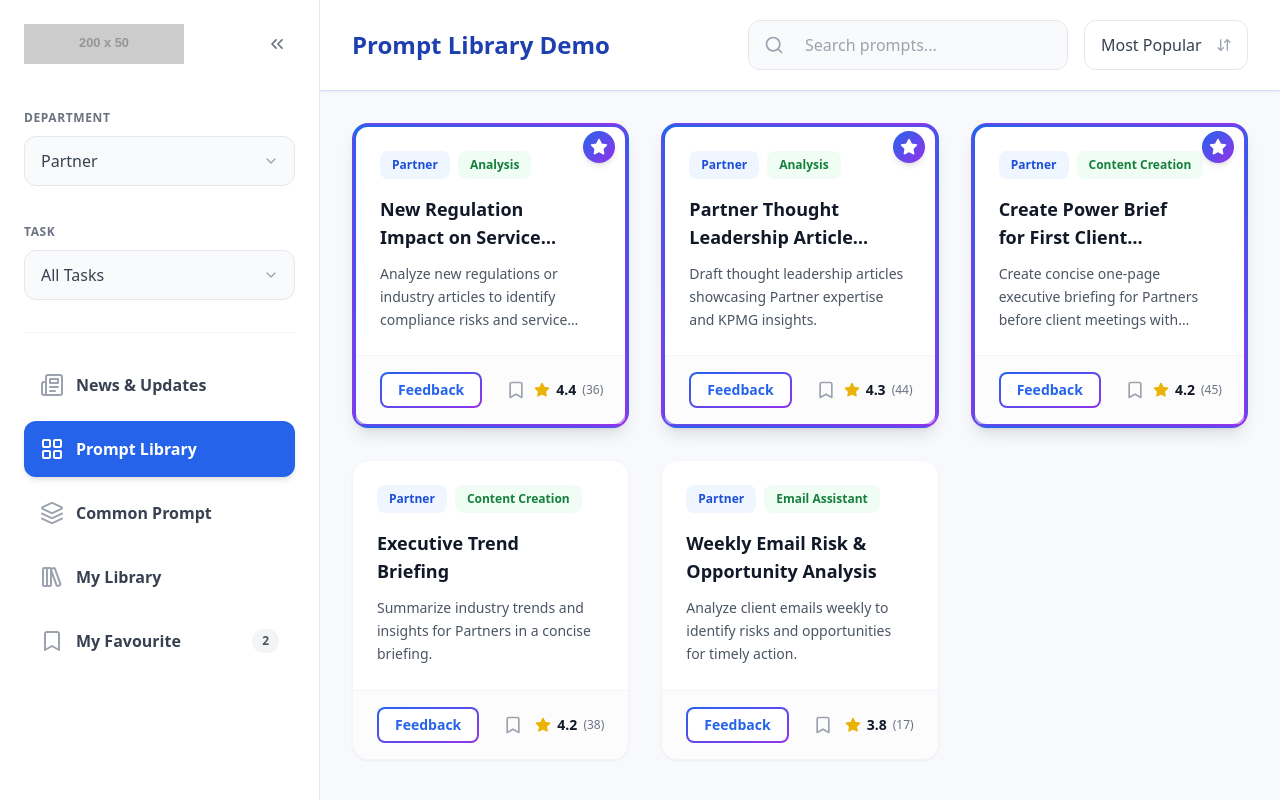
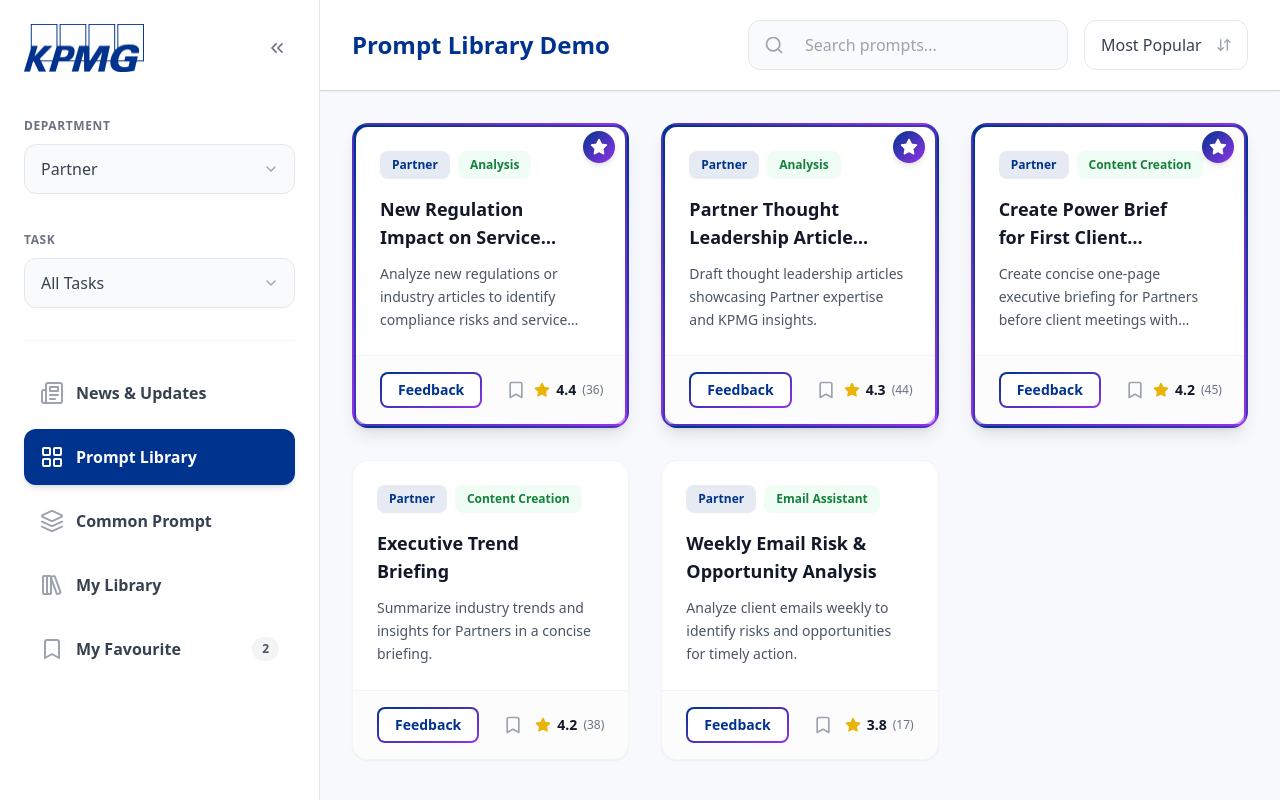
Before and after one commit to nguyendinhphuc-tdzy/kpmg-demo-app, a React (Vite) app: page / in a window 1280 px wide. Built offline with nearby package versions, Linux system fonts and the light colour scheme.

Commit message:
Update UI: Common Prompt feature and Logic

```diff
--- a/src/App.jsx
+++ b/src/App.jsx
@@ -98,7 +98,7 @@
         handleCloseEditor();
     }, [showToast, handleCloseEditor]);
 
-    // --- LOGIC LỌC & SẮP XẾP (ĐÃ CHIA TÁCH COMMON PROMPT) ---
+    //LOGIC LỌC & SẮP XẾP
     const filteredPrompts = useMemo(() => {
         let basePrompts = [];
 
--- a/src/components/Header.jsx
+++ b/src/components/Header.jsx
@@ -3,40 +3,36 @@
 
 const Header = React.memo(({ search, setSearch, sort, setSort, activeView, onCreateNew }) => {
 
-    // === CẬP NHẬT TIÊU ĐỀ ===
     let title = 'Prompt Library Demo';
     if (activeView === 'common') title = 'Common Prompt';
     if (activeView === 'myLibrary') title = 'My Library';
     if (activeView === 'myFavorites') title = 'My Favourite Prompts';
-    // ========================
 
     return (
-        <header className="bg-white px-8 py-5 border-b border-blue-600/20 flex flex-col md:flex-row justify-between items-center gap-4 sticky top-0 z-10 shadow-sm">
-            <h1 className="text-2xl font-bold text-blue-800">{title}</h1>
+        <header className="bg-white px-8 py-5 border-b border-kpmg-blue/20 flex flex-col md:flex-row justify-between items-center gap-4 sticky top-0 z-10 shadow-sm">
+            <h1 className="text-2xl font-bold text-kpmg-blue">{title}</h1>
             <div className="flex flex-col sm:flex-row gap-4 w-full md:w-auto items-center">
 
-                {/* Create New Prompt button (only in My Library) */}
                 {activeView === 'myLibrary' && (
                     <button
                         onClick={onCreateNew}
-                        className="w-full sm:w-auto px-5 py-3 bg-blue-600 text-white rounded-xl font-semibold hover:bg-blue-700 transition-colors flex items-center justify-center shadow-sm"
+                        className="w-full sm:w-auto px-5 py-3 bg-kpmg-blue text-white rounded-xl font-semibold hover:bg-kpmg-blue/90 transition-colors flex items-center justify-center shadow-sm"
                     >
                         <Icon name="plus-circle" size={20} className="mr-2" />
                         Create New Prompt
                     </button>
                 )}
 
-                {/* Search & Sort */}
                 <>
                     <div className="relative flex-1 sm:flex-none sm:w-80">
-                        <input type="text" placeholder="Search prompts..." className="w-full pl-14 pr-4 py-3 bg-gray-50 border border-gray-200 rounded-xl focus:ring-2 focus:ring-blue-500 focus:bg-white outline-none transition-all"
+                        <input type="text" placeholder="Search prompts..." className="w-full pl-14 pr-4 py-3 bg-gray-50 border border-gray-200 rounded-xl focus:ring-2 focus:ring-kpmg-blue focus:bg-white outline-none transition-all"
                             value={search} onChange={(e) => setSearch(e.target.value)} />
                         <Icon name="search" className="absolute left-4 top-1/2 -translate-y-1/2 text-gray-400" size={20} />
                     </div>
 
                     <div className="flex gap-4 w-full sm:w-auto">
                         <div className="relative flex-1 sm:w-auto">
-                            <select className="w-full p-3 pl-4 pr-10 bg-white border border-gray-200 rounded-xl appearance-none focus:ring-2 focus:ring-blue-500 outline-none font-medium text-gray-700 cursor-pointer hover:border-blue-500 transition-colors"
+                            <select className="w-full p-3 pl-4 pr-10 bg-white border border-gray-200 rounded-xl appearance-none focus:ring-2 focus:ring-kpmg-blue outline-none font-medium text-gray-700 cursor-pointer hover:border-kpmg-blue transition-colors"
                                 value={sort} onChange={(e) => setSort(e.target.value)}>
                                 <option value="popular">Most Popular</option>
                                 <option value="newest">Newest</option>
@@ -46,7 +42,6 @@
                         </div>
                     </div>
                 </>
-
             </div>
         </header>
     );
--- a/src/components/PromptCard.jsx
+++ b/src/components/PromptCard.jsx
@@ -5,110 +5,88 @@
 
     const isMyLibraryView = activeView === 'myLibrary';
 
-    // Logic Top 3 (không đổi)
     const isTopRated = !isMyLibraryView && currentSort === 'popular' && (index === 0 || index === 1 || index === 2);
 
+    // Dùng màu kpmg-blue và tím cho gradient
     const cardClasses = isTopRated
         ? "group bg-white rounded-2xl shadow-lg hover:shadow-2xl border-2 border-transparent transition-all duration-300 flex flex-col overflow-hidden hover:-translate-y-1 relative" +
-          " bg-gradient-to-br from-blue-600 to-purple-600 p-[2px]"
+          " bg-gradient-to-br from-kpmg-blue to-purple-600 p-[2px]"
         : "group bg-white rounded-2xl shadow-sm hover:shadow-xl border border-gray-100 transition-all duration-300 flex flex-col overflow-hidden hover:-translate-y-1 relative";
 
     return (
         <div className={cardClasses}>
             <div className={isTopRated ? "bg-white rounded-[calc(0.8rem-1px)] h-full flex flex-col" : "h-full flex flex-col"}>
 
-            {/* Container icon góc trên: CHỈ CÒN LẠI NGÔI SAO TOP 3 */}
             <div className="absolute top-(-2) right-2 z-10 flex flex-col items-end gap-0">
-
                 {isTopRated && (
-                    <div
-                        className="p-1"
-                        title={`Top ${index + 1} Popular Prompt`}
-                    >
-                        <div className="w-8 h-8 bg-gradient-to-br from-blue-600 to-purple-600 rounded-full flex items-center justify-center shadow-md">
+                    <div className="p-1" title={`Top ${index + 1} Popular Prompt`}>
+                        <div className="w-8 h-8 bg-gradient-to-br from-kpmg-blue to-purple-600 rounded-full flex items-center justify-center shadow-md">
                             <Icon name="star" size={18} className="text-white fill-white" />
                         </div>
                     </div>
                 )}
             </div>
 
-
             <div className="p-6 flex-1 flex flex-col cursor-pointer" onClick={() => onOpen(prompt)}>
                 <div className="flex flex-wrap gap-2 mb-4">
-                    <span className="px-3 py-1.5 bg-blue-50 text-blue-700 text-xs font-semibold rounded-lg">{prompt.tags.department}</span>
+                    <span className="px-3 py-1.5 bg-kpmg-blue/10 text-kpmg-blue text-xs font-semibold rounded-lg">{prompt.tags.department}</span>
                     <span className="px-3 py-1.5 bg-green-50 text-green-700 text-xs font-semibold rounded-lg">{prompt.tags.task}</span>
                 </div>
 
-                {/* Rating đã bị XÓA khỏi đây */}
-                <h3 className={`text-lg font-bold text-gray-900 line-clamp-2 mb-3 group-hover:text-blue-700 transition-colors pr-8`}>{prompt.title}</h3>
+                <h3 className={`text-lg font-bold text-gray-900 line-clamp-2 mb-3 group-hover:text-kpmg-blue transition-colors pr-8`}>{prompt.title}</h3>
 
                 <p className="text-gray-600 text-sm line-clamp-3 flex-1 leading-relaxed">{prompt.description}</p>
             </div>
 
-            {/* === FOOTER VỚI BỐ CỤC MỚI & UI CŨ === */}
             <div className="px-6 py-4 bg-gray-50/50 border-t border-gray-100 flex items-center justify-between text-sm text-gray-500">
 
-                {/* --- BÊN TRÁI: (Feedback + Bookmark) HOẶC (Edit) --- */}
                 {!isMyLibraryView ? (
                     <div className="flex items-center gap-4">
-
-                        {/* 1A. Nút Feedback / Rated (Style VIỀN GRADIENT) */}
                         {prompt.stats.userRating > 0 ? (
-
-                            // Trạng thái Rated (với viền gradient)
                             <button
                                 onClick={(e) => { e.stopPropagation(); onOpenRating(); }}
-                                className="rounded-lg p-[2px] bg-gradient-to-br from-blue-600 to-purple-600"
+                                className="rounded-lg p-[2px] bg-gradient-to-br from-kpmg-blue to-purple-600"
                                 title="Edit your rating"
                             >
-                                {/* === THAY ĐỔI Ở ĐÂY === */}
                                 <div className="bg-white rounded-[calc(0.5rem-2px)] px-4 py-1.5 hover:bg-gray-50 transition-colors flex items-center">
-                                    {/* Icon "edit-3" đã bị xóa */}
                                     <span className="font-semibold text-sm text-yellow-500">
                                         {`Rated ${prompt.stats.userRating} ★`}
                                     </span>
                                 </div>
                             </button>
-
                         ) : (
-
-                            // Trạng thái Feedback (với viền gradient)
                             <button
                                 onClick={(e) => { e.stopPropagation(); onOpenRating(); }}
-                                className="rounded-lg p-[2px] bg-gradient-to-br from-blue-600 to-purple-600 transition-all duration-300 hover:shadow-lg hover:scale-105"
+                                className="rounded-lg p-[2px] bg-gradient-to-br from-kpmg-blue to-purple-600 transition-all duration-300 hover:shadow-lg hover:scale-105"
                                 title="Rate this prompt"
                             >
                                 <div className="bg-white rounded-[calc(0.5rem-2px)] px-4 py-1.5 hover:bg-gray-50 transition-colors">
-                                    <span className="font-semibold text-sm text-blue-600">
+                                    <span className="font-semibold text-sm text-kpmg-blue">
                                         Feedback
                                     </span>
                                 </div>
                             </button>
                         )}
 
-                        {/* 1B. Nút Bookmark (Đã chuyển đến đây) */}
                         <button
                             onClick={(e) => { e.stopPropagation(); onToggleSave(prompt.id); }}
-                            className={`p-2 rounded-full hover:bg-gray-100 transition-colors ${prompt.isSaved ? 'text-blue-600' : 'text-gray-400'}`}
+                            className={`p-2 rounded-full hover:bg-gray-100 transition-colors ${prompt.isSaved ? 'text-kpmg-blue' : 'text-gray-400'}`}
                             title={prompt.isSaved ? "Remove from My Prompts" : "Save to My Prompts"}
                         >
-                            <Icon name="bookmark" size={20} className={prompt.isSaved ? 'fill-blue-600' : ''} />
+                            <Icon name="bookmark" size={20} className={prompt.isSaved ? 'fill-kpmg-blue' : ''} />
                         </button>
-
                     </div>
                 ) : (
-                    // Trạng thái My Library (nút Edit)
                     <div className="flex items-center gap-2">
                         <button
                             onClick={(e) => { e.stopPropagation(); onOpenEditor(prompt); }}
-                            className="px-3 py-1 text-xs font-semibold text-blue-600 bg-white border border-gray-300 rounded-md hover:bg-gray-50"
+                            className="px-3 py-1 text-xs font-semibold text-kpmg-blue bg-white border border-gray-300 rounded-md hover:bg-gray-50"
                         >
                             Edit
                         </button>
                     </div>
                 )}
 
-                {/* --- BÊN PHẢI: Rating (Đã chuyển đến đây) --- */}
                 {!isMyLibraryView && (
                     <div
                         className="flex items-center text-gray-500"
@@ -120,8 +98,6 @@
                     </div>
                 )}
             </div>
-            {/* =================================== */}
-
             </div>
         </div>
     );
--- a/src/components/Sidebar.jsx
+++ b/src/components/Sidebar.jsx
@@ -4,79 +4,49 @@
 
 const Sidebar = React.memo(({ activeFilters, setActiveFilters, isCollapsed, toggleSidebar, savedCount }) => {
 
-    // --- LOGIC CHUYỂN VIEW ---
     const setView = (viewName) => {
         setActiveFilters(prev => {
-            // 1. Nếu chuyển sang 'Prompt Library' (public)
             if (viewName === 'public') {
-                return {
-                    ...prev,
-                    view: 'public',
-                    department: 'Partner', // Default về Partner cho Library
-                    task: 'All Tasks'
-                };
+                return { ...prev, view: 'public', department: 'Partner', task: 'All Tasks' };
             }
-
-            // 2. Nếu chuyển sang 'Common Prompt' (common)
             if (viewName === 'common') {
-                return {
-                    ...prev,
-                    view: 'common',
-                    // Ở Common, ta không cần lọc Department (vì nó fix là All Departments)
-                    department: 'All Departments',
-                    task: 'All Tasks'
-                };
+                return { ...prev, view: 'common', department: 'All Departments', task: 'All Tasks' };
             }
-
-            // 3. Nếu chuyển sang 'My Library' hoặc 'My Favorites'
             if (viewName === 'myLibrary' || viewName === 'myFavorites') {
-                return {
-                    ...prev,
-                    view: viewName,
-                    department: 'All Departments',
-                    task: 'All Tasks'
-                };
+                return { ...prev, view: viewName, department: 'All Departments', task: 'All Tasks' };
             }
-
-            // 4. News
             if (viewName === 'news') {
                 return { ...prev, view: 'news' };
             }
-
             return { ...prev, view: viewName };
         });
     };
 
-    // --- LOGIC CHUYỂN FILTER ---
     const setFilter = (key, value) => {
-        setActiveFilters(prev => ({
-            ...prev,
-            [key]: value
-        }));
+        setActiveFilters(prev => ({ ...prev, [key]: value }));
     };
 
     return (
         <aside className={`${isCollapsed ? 'w-20 px-4' : 'w-80 p-6'} bg-white border-r border-gray-200 flex-shrink-0 transition-all duration-300 flex flex-col z-20`}>
             <div className={`flex items-center mb-10 ${isCollapsed ? 'justify-center' : 'justify-between'}`}>
                 {!isCollapsed && (
-                    <img src="https://placehold.co/200x50/00338D/FFFFFF?text=KPMG&font=inter" alt="KPMG Logo" className="h-10 w-auto object-contain" />)}
+                    // --- CẬP NHẬT LOGO TẠI ĐÂY ---
+                    <img src="/kpmglogo.jpg" alt="KPMG Logo" className="h-12 w-auto object-contain" />
+                )}
                 <button onClick={toggleSidebar} className="p-2 hover:bg-gray-100 rounded-lg text-gray-500 transition-colors">
                     <Icon name={isCollapsed ? "chevrons-right" : "chevrons-left"} size={20} />
                 </button>
             </div>
             <div className={`flex-1 space-y-8 ${isCollapsed ? 'hidden' : 'block'}`}>
 
-                {/* Filter dropdowns */}
                 <div className="space-y-2">
                     <label className="text-xs font-semibold text-gray-500 uppercase tracking-wider">Department</label>
                     <div className="relative">
-                        <select className="w-full p-3 pl-4 pr-10 bg-gray-50 border border-gray-200 rounded-xl appearance-none focus:ring-2 focus:ring-blue-500 focus:border-blue-500 outline-none transition-all font-medium text-gray-700"
+                        <select className="w-full p-3 pl-4 pr-10 bg-gray-50 border border-gray-200 rounded-xl appearance-none focus:ring-2 focus:ring-kpmg-blue focus:border-kpmg-blue outline-none transition-all font-medium text-gray-700"
                             value={activeFilters.department}
                             onChange={(e) => setFilter('department', e.target.value)}
-                            // [MỚI] Disable dropdown khi ở chế độ Common Prompt
                             disabled={activeFilters.view === 'common'}
                         >
-                            {/* [MỚI] Lọc bỏ 'All Departments' khỏi danh sách chọn */}
                             {ALL_DEPARTMENTS
                                 .filter(dept => dept !== 'All Departments')
                                 .map(dept => <option key={dept} value={dept}>{dept}</option>)
@@ -88,7 +58,7 @@
                 <div className="space-y-2">
                     <label className="text-xs font-semibold text-gray-500 uppercase tracking-wider">Task</label>
                     <div className="relative">
-                        <select className="w-full p-3 pl-4 pr-10 bg-gray-50 border border-gray-200 rounded-xl appearance-none focus:ring-2 focus:ring-blue-500 focus:border-blue-500 outline-none transition-all font-medium text-gray-700"
+                        <select className="w-full p-3 pl-4 pr-10 bg-gray-50 border border-gray-200 rounded-xl appearance-none focus:ring-2 focus:ring-kpmg-blue focus:border-kpmg-blue outline-none transition-all font-medium text-gray-700"
                             value={activeFilters.task}
                             onChange={(e) => setFilter('task', e.target.value)}
                         >
@@ -98,53 +68,48 @@
                     </div>
                 </div>
 
-                {/* View buttons */}
+                {/* View buttons - CẬP NHẬT MÀU XANH */}
                 <div className="pt-6 border-t border-gray-100 space-y-2">
 
-                    {/* News & Updates */}
                     <button onClick={() => setView('news')}
-                        className={`w-full flex items-center justify-between p-4 rounded-xl transition-all group ${activeFilters.view === 'news' ? 'bg-blue-600 text-white shadow-md' : 'hover:bg-gray-50 text-gray-700'}`}>
+                        className={`w-full flex items-center justify-between p-4 rounded-xl transition-all group ${activeFilters.view === 'news' ? 'bg-kpmg-blue text-white shadow-md' : 'hover:bg-gray-50 text-gray-700'}`}>
                         <div className="flex items-center font-semibold">
-                            <Icon name="newspaper" size={24} className={`mr-3 ${activeFilters.view === 'news' ? 'text-white' : 'text-gray-400 group-hover:text-blue-600'}`} />
+                            <Icon name="newspaper" size={24} className={`mr-3 ${activeFilters.view === 'news' ? 'text-white' : 'text-gray-400 group-hover:text-kpmg-blue'}`} />
                             News & Updates
                         </div>
                     </button>
 
-                    {/* Prompt Library */}
                     <button onClick={() => setView('public')}
-                        className={`w-full flex items-center justify-between p-4 rounded-xl transition-all group ${activeFilters.view === 'public' ? 'bg-blue-600 text-white shadow-md' : 'hover:bg-gray-50 text-gray-700'}`}>
+                        className={`w-full flex items-center justify-between p-4 rounded-xl transition-all group ${activeFilters.view === 'public' ? 'bg-kpmg-blue text-white shadow-md' : 'hover:bg-gray-50 text-gray-700'}`}>
                         <div className="flex items-center font-semibold">
-                            <Icon name="layout-grid" size={24} className={`mr-3 ${activeFilters.view === 'public' ? 'text-white' : 'text-gray-400 group-hover:text-blue-600'}`} />
+                            <Icon name="layout-grid" size={24} className={`mr-3 ${activeFilters.view === 'public' ? 'text-white' : 'text-gray-400 group-hover:text-kpmg-blue'}`} />
                             Prompt Library
                         </div>
                     </button>
 
-                    {/* [MỚI] Common Prompt */}
                     <button onClick={() => setView('common')}
-                        className={`w-full flex items-center justify-between p-4 rounded-xl transition-all group ${activeFilters.view === 'common' ? 'bg-blue-600 text-white shadow-md' : 'hover:bg-gray-50 text-gray-700'}`}>
+                        className={`w-full flex items-center justify-between p-4 rounded-xl transition-all group ${activeFilters.view === 'common' ? 'bg-kpmg-blue text-white shadow-md' : 'hover:bg-gray-50 text-gray-700'}`}>
                         <div className="flex items-center font-semibold">
-                            <Icon name="layers" size={24} className={`mr-3 ${activeFilters.view === 'common' ? 'text-white' : 'text-gray-400 group-hover:text-blue-600'}`} />
+                            <Icon name="layers" size={24} className={`mr-3 ${activeFilters.view === 'common' ? 'text-white' : 'text-gray-400 group-hover:text-kpmg-blue'}`} />
                             Common Prompt
                         </div>
                     </button>
 
-                    {/* My Library */}
                     <button onClick={() => setView('myLibrary')}
-                        className={`w-full flex items-center justify-between p-4 rounded-xl transition-all group ${activeFilters.view === 'myLibrary' ? 'bg-blue-600 text-white shadow-md' : 'hover:bg-gray-50 text-gray-700'}`}>
+                        className={`w-full flex items-center justify-between p-4 rounded-xl transition-all group ${activeFilters.view === 'myLibrary' ? 'bg-kpmg-blue text-white shadow-md' : 'hover:bg-gray-50 text-gray-700'}`}>
                         <div className="flex items-center font-semibold">
-                            <Icon name="library-big" size={24} className={`mr-3 ${activeFilters.view === 'myLibrary' ? 'text-white' : 'text-gray-400 group-hover:text-blue-600'}`} />
+                            <Icon name="library-big" size={24} className={`mr-3 ${activeFilters.view === 'myLibrary' ? 'text-white' : 'text-gray-400 group-hover:text-kpmg-blue'}`} />
                             My Library
                         </div>
                     </button>
 
-                    {/* My Favourite */}
                     <button onClick={() => setView('myFavorites')}
-                        className={`w-full flex items-center justify-between p-4 rounded-xl transition-all group ${activeFilters.view === 'myFavorites' ? 'bg-blue-600 text-white shadow-md' : 'hover:bg-gray-50 text-gray-700'}`}>
+                        className={`w-full flex items-center justify-between p-4 rounded-xl transition-all group ${activeFilters.view === 'myFavorites' ? 'bg-kpmg-blue text-white shadow-md' : 'hover:bg-gray-50 text-gray-700'}`}>
                         <div className="flex items-center font-semibold">
-                            <Icon name="bookmark" size={24} className={`mr-3 ${activeFilters.view === 'myFavorites' ? 'text-white fill-white' : 'text-gray-400 group-hover:text-blue-600'}`} />
+                            <Icon name="bookmark" size={24} className={`mr-3 ${activeFilters.view === 'myFavorites' ? 'text-white fill-white' : 'text-gray-400 group-hover:text-kpmg-blue'}`} />
                             My Favourite
                         </div>
-                        <span className={`text-xs font-bold px-2.5 py-1 rounded-full ${activeFilters.view === 'myFavorites' ? 'bg-white text-blue-600' : 'bg-gray-100 text-gray-600'}`}>{savedCount}</span>
+                        <span className={`text-xs font-bold px-2.5 py-1 rounded-full ${activeFilters.view === 'myFavorites' ? 'bg-white text-kpmg-blue' : 'bg-gray-100 text-gray-600'}`}>{savedCount}</span>
                     </button>
                 </div>
             </div>
--- a/src/components/modals/PromptEditorModal.jsx
+++ b/src/components/modals/PromptEditorModal.jsx
@@ -77,7 +77,7 @@
             </button>
             <button
                 onClick={handleSave}
-                className="px-5 py-2.5 rounded-lg font-semibold text-sm text-white bg-blue-600 hover:bg-blue-700 transition-colors"
+                className="px-5 py-2.5 rounded-lg font-semibold text-sm text-white bg-kpmg-blue hover:bg-kpmg-blue/90 transition-colors"
             >
                 {isNew ? 'Create Private Prompt' : 'Save Changes'}
             </button>
--- a/src/components/modals/RatingModal.jsx
+++ b/src/components/modals/RatingModal.jsx
@@ -25,7 +25,7 @@
 
     const modalTitle = `Feedback for: ${prompt.title}`;
 
-    const modalFooter = (
+const modalFooter = (
         <>
             <button
                 onClick={onClose}
@@ -35,7 +35,8 @@
             </button>
             <button
                 onClick={handleSubmit}
-                className="px-5 py-2.5 rounded-lg font-semibold text-sm text-white bg-blue-600 hover:bg-blue-700 transition-colors"
+                // Dùng bg-kpmg-blue
+                className="px-5 py-2.5 rounded-lg font-semibold text-sm text-white bg-kpmg-blue hover:bg-kpmg-blue/90 transition-colors"
             >
                 Submit Feedback
             </button>
--- a/tailwind.config.js
+++ b/tailwind.config.js
@@ -2,10 +2,14 @@
 export default {
   content: [
     "./index.html",
-    "./src/**/*.{js,ts,jsx,tsx}", // <--- SỬA THÀNH 'src'
+    "./src/**/*.{js,ts,jsx,tsx}",
   ],
   theme: {
     extend: {
+      colors: {
+        'kpmg-blue': '#00338D', // Màu xanh chính của KPMG
+        'kpmg-light': '#4c66ac', // Màu xanh nhạt hơn (dùng cho hover nếu cần)
+      },
       animation: {
           'fade-in': 'fadeIn 0.3s ease-out',
           'slide-up': 'slideUp 0.3s ease-out',
```
Also changed, not shown: public/kpmglogo.jpg (added).
